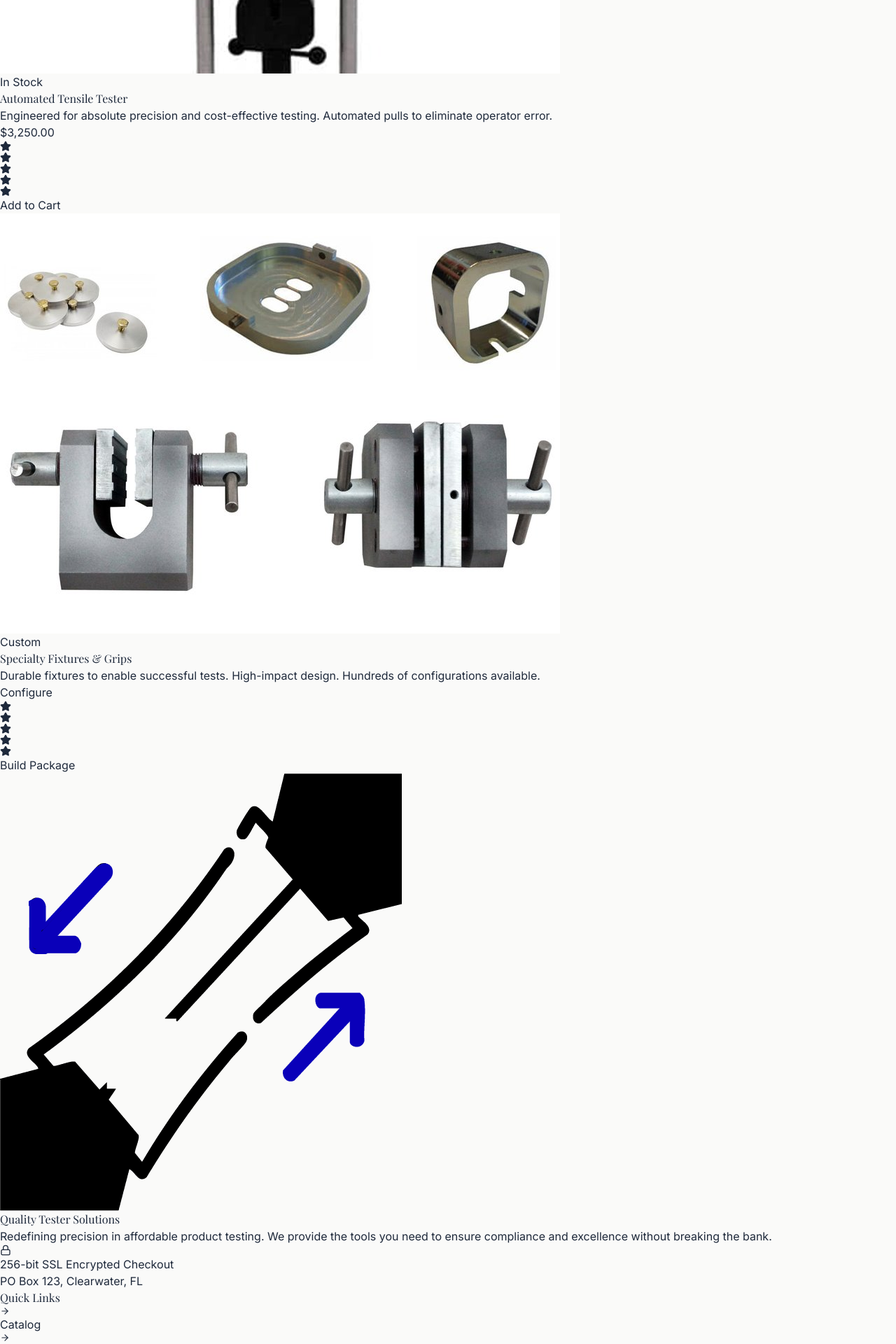
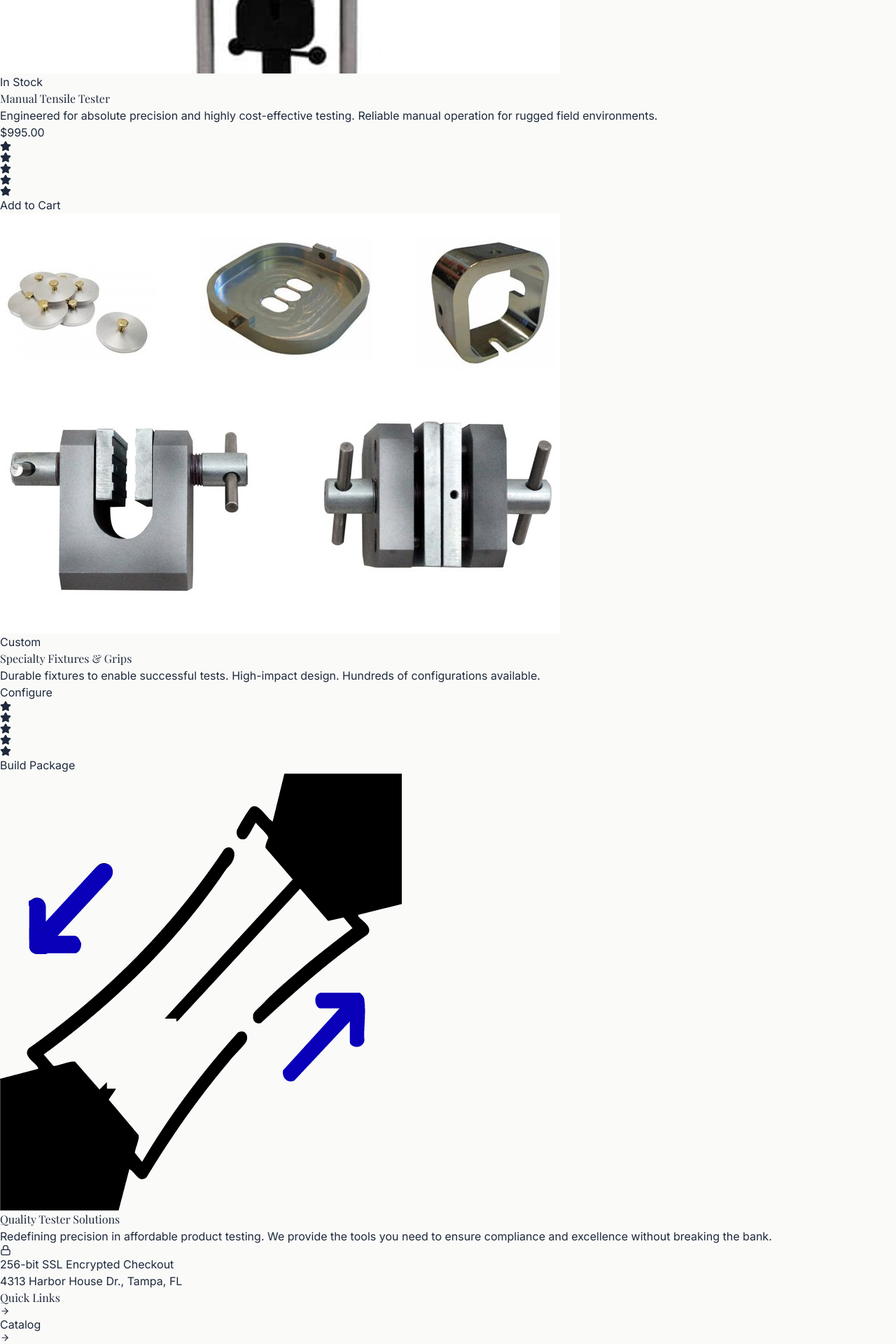
Before and after one commit to skibuff22/qualitytester, a React (Vite) app: page / in a window 1280 px wide. Shown: the part 3220-5140 px from the top of the page at 70% size. Built offline with nearby package versions, Linux system fonts and the light colour scheme; a web font is replaced by a local one.

Commit message:
Updated footer address and swapped to manual tensile tester

```diff
--- a/src/App.jsx
+++ b/src/App.jsx
@@ -162,10 +162,10 @@ const App = () => {
                   <div className="absolute top-4 right-4 bg-slate-900 text-white text-xs font-bold px-3 py-1 rounded-full uppercase tracking-wider">In Stock</div>
                 </div>
                 <div className="px-4 pb-6 flex-grow flex flex-col">
-                  <h3 className="text-2xl font-luxury font-bold text-slate-900 mb-2">Automated Tensile Tester</h3>
-                  <p className="text-slate-600 text-sm mb-6 flex-grow font-light">Engineered for absolute precision and cost-effective testing. Automated pulls to eliminate operator error.</p>
+                  <h3 className="text-2xl font-luxury font-bold text-slate-900 mb-2">Manual Tensile Tester</h3>
+                  <p className="text-slate-600 text-sm mb-6 flex-grow font-light">Engineered for absolute precision and highly cost-effective testing. Reliable manual operation for rugged field environments.</p>
                   <div className="flex items-center justify-between mb-6">
-                    <span className="text-2xl font-bold text-slate-900">$3,250.00</span>
+                    <span className="text-2xl font-bold text-slate-900">$995.00</span>
                     <div className="flex text-stone-400">
                       <Star size={16} fill="currentColor" />
                       <Star size={16} fill="currentColor" />
@@ -223,7 +223,7 @@ const App = () => {
               <p className="max-w-sm mb-6 font-light">Redefining precision in affordable product testing. We provide the tools you need to ensure compliance and excellence without breaking the bank.</p>
               <div className="space-y-4">
                 <div className="flex items-center font-medium"><Lock size={16} className="mr-3 text-stone-300" /> 256-bit SSL Encrypted Checkout</div>
-                <div className="flex items-center text-sm font-light">PO Box 123, Clearwater, FL</div>
+                <div className="flex items-center text-sm font-light">4313 Harbor House Dr., Tampa, FL</div>
               </div>
             </div>
             <div>
```
